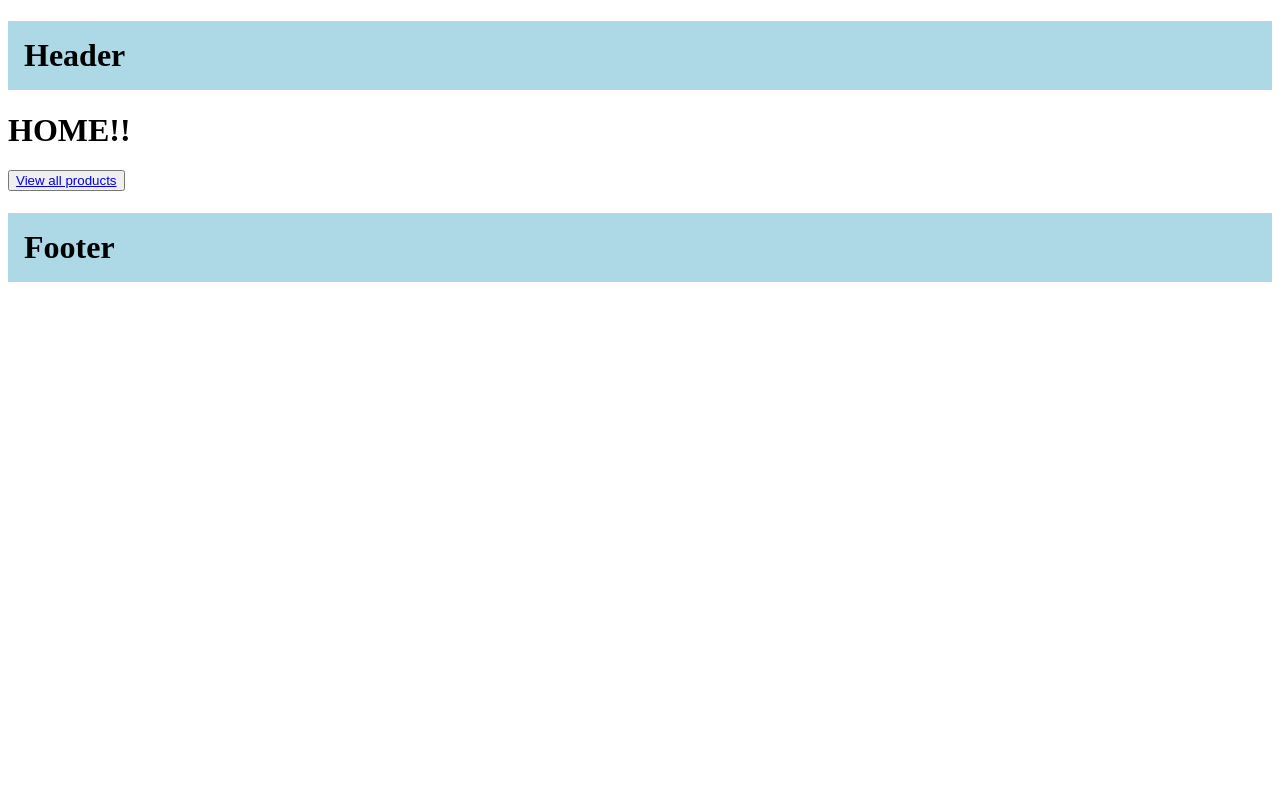
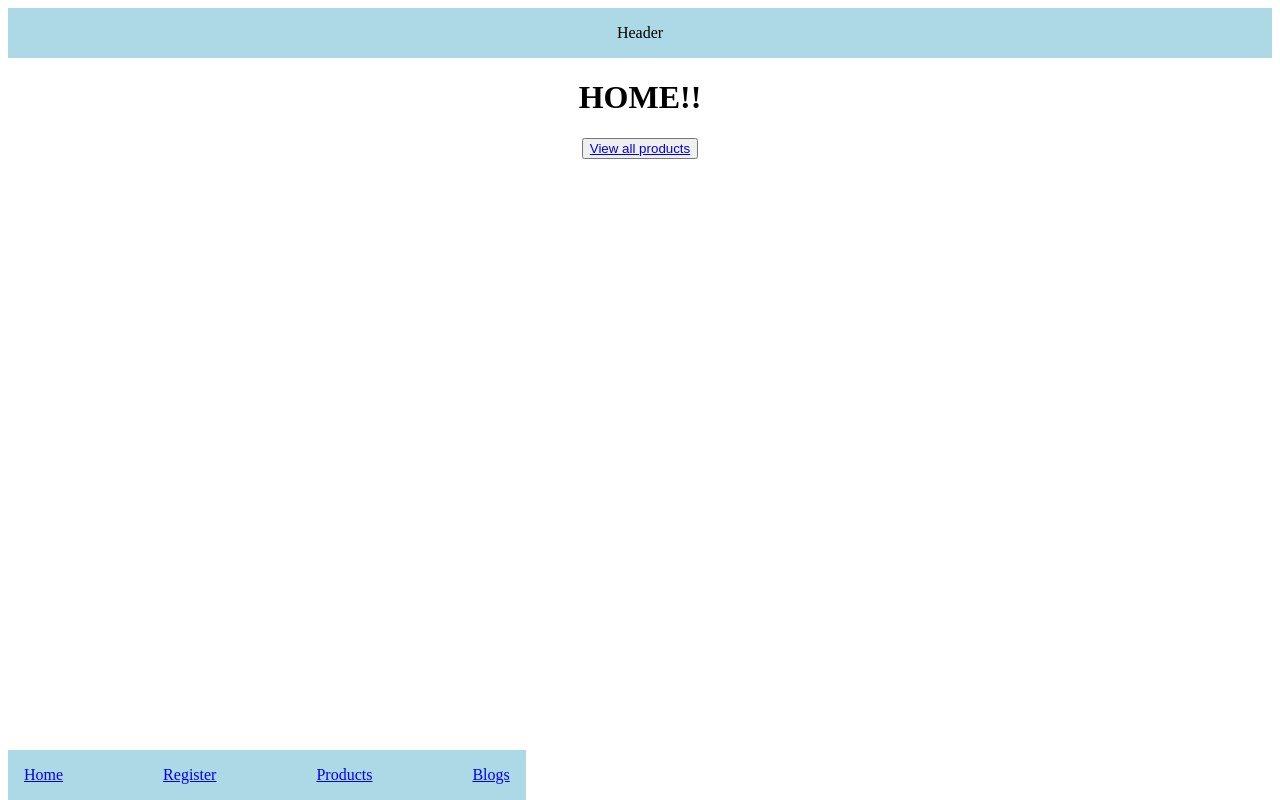
Before and after one commit to augustinejoseph/next_js_basics, a Next.js app: page / in a window 1280 px wide. Built offline with nearby package versions, Linux system fonts and the light colour scheme.

Commit message:
Feature/ Link based navigation added for Home page

```diff
--- a/src/app/page.tsx
+++ b/src/app/page.tsx
@@ -2,12 +2,19 @@ import Link from "next/link";
 
 export default function Home() {
   return (
-    <>
+    <div
+      style={{
+        alignItems: "center",
+        justifyContent: "space-around",
+        display: "flex",
+        flexDirection: "column",
+      }}
+    >
       <h1>HOME!!</h1>
       <button>
         {" "}
         <Link href="/products">View all products</Link>
       </button>
-    </>
+    </div>
   );
 }
--- a/src/components/Footer/index.tsx
+++ b/src/components/Footer/index.tsx
@@ -1,14 +1,30 @@
+import Link from "next/link";
+
 export const Footer = () => {
+  const navLinks = [
+    { name: "Home", url: "/" },
+    { name: "Register", url: "/register" },
+    { name: "Products", url: "/products" },
+    { name: "Blogs", url: "/blog" },
+  ];
   return (
-    <>
-      <h1
-        style={{
-          backgroundColor: "lightblue",
-          padding: "1rem",
-        }}
-      >
-        Footer
-      </h1>
-    </>
+    <div
+      style={{
+        position: "absolute",
+        backgroundColor: "lightblue",
+        padding: "1rem",
+        bottom: "0",
+        alignItems: "space-around",
+        justifyContent: "space-around",
+        display: "flex",
+        gap: "100px",
+      }}
+    >
+      {navLinks.map((item) => (
+        <div>
+          <Link href={item.url}>{item.name}</Link>
+        </div>
+      ))}
+    </div>
   );
 };
--- a/src/components/Header/index.tsx
+++ b/src/components/Header/index.tsx
@@ -1,14 +1,15 @@
 export const Header = () => {
   return (
-    <>
-      <h1
+    <div
       style={{
         backgroundColor: "lightblue",
         padding: "1rem",
+        alignItems: "center",
+        justifyContent: "center",
+        display: 'flex'
       }}
     >
       Header
-      </h1>
-    </>
+    </div>
   );
 };
```
Lines whose indentation alone changed are shown as unchanged.
